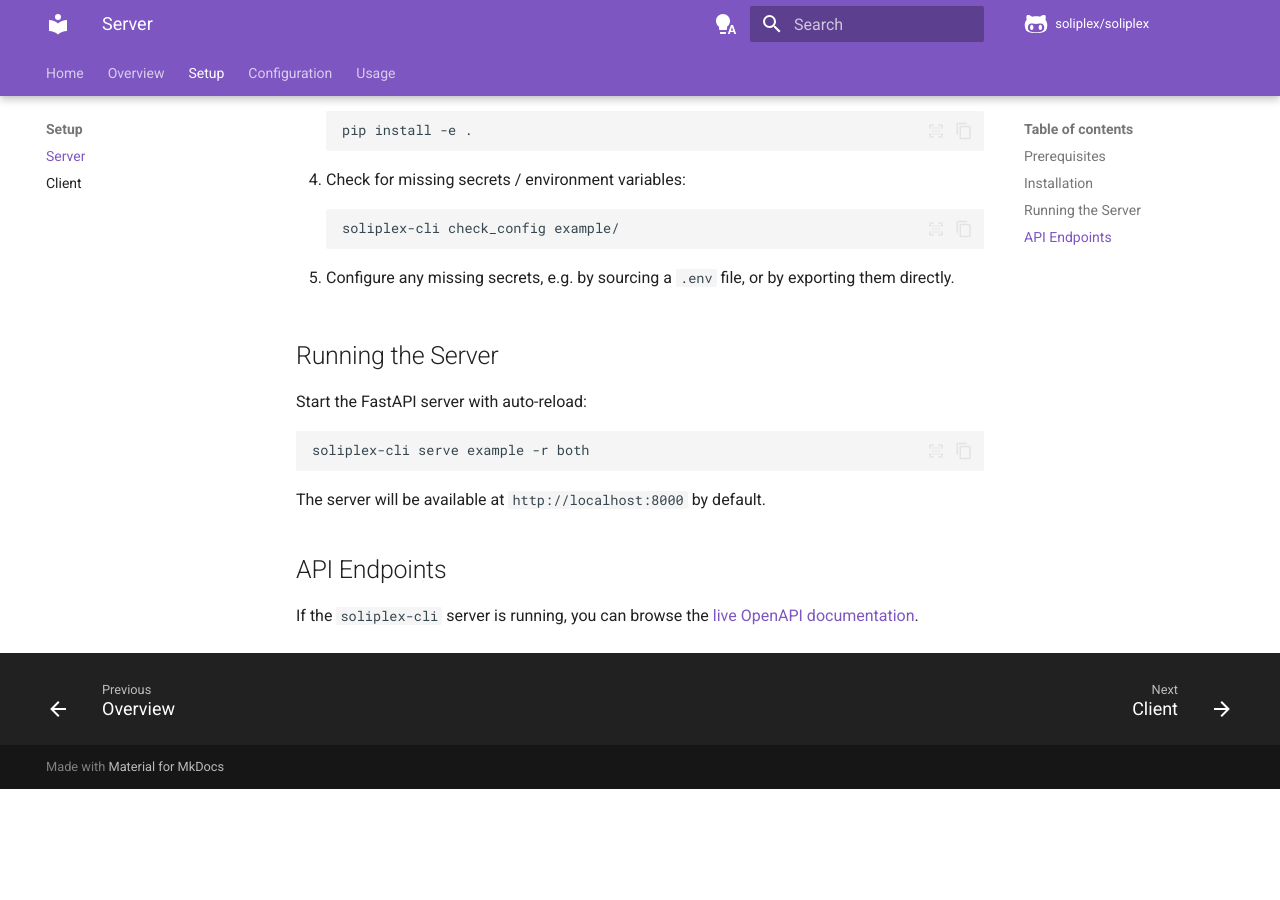
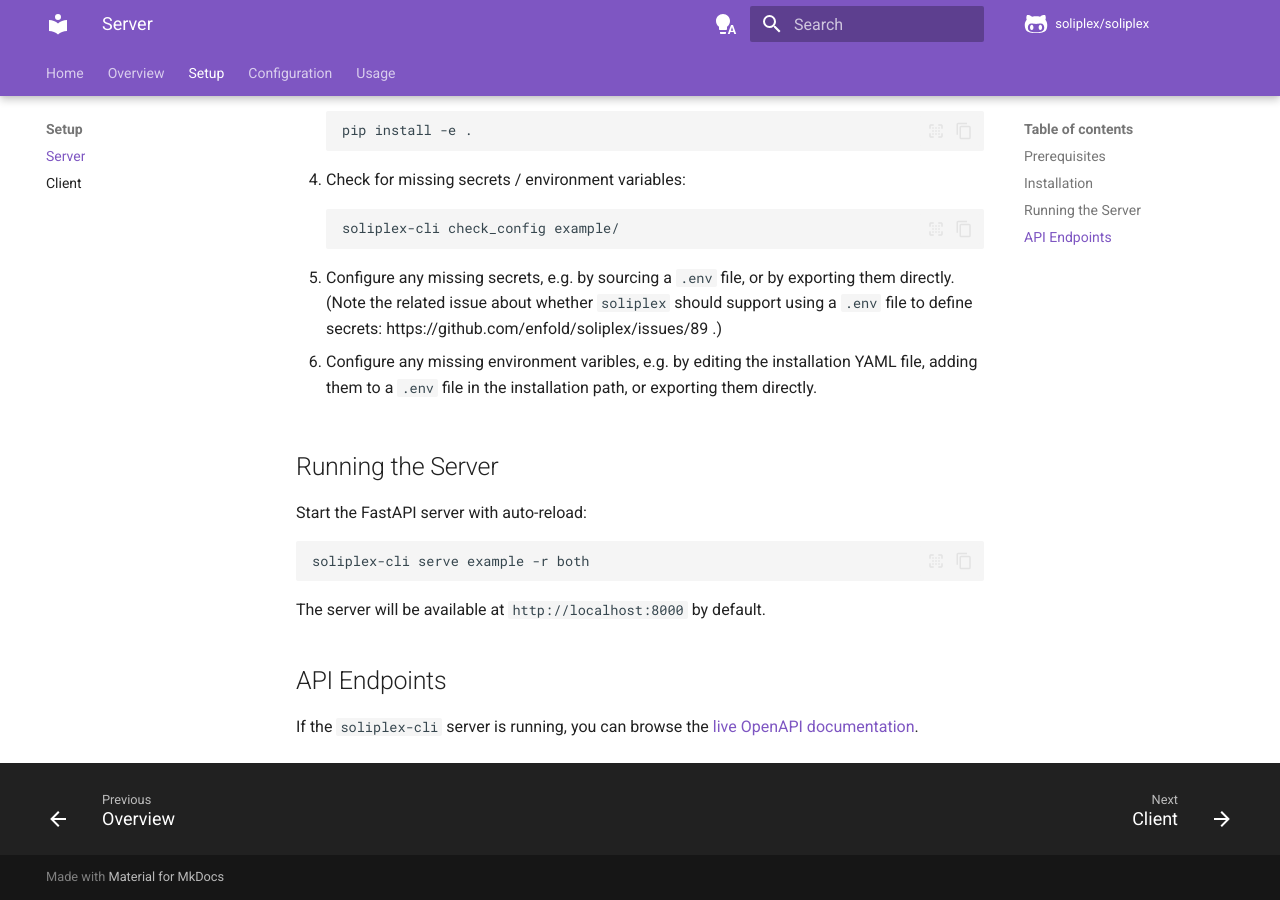
Before and after one commit to Open-Community-Building/soliplex, an MkDocs documentation site: the page built from docs/server.md, in a window 1280 px wide and 900 px high, scrolled down 751 px. Built offline with MkDocs 1.6.1 and Material for MkDocs 9.7.7, drawn with Linux system fonts in a browser that asks for light colours; comment, search, counter and statistics services are not loaded; before the commit the page ends 1540 px from its top, so only the background shows below that.

Commit message:
docs: ways to repair missing secrets / envvars

````diff
--- a/docs/server.md
+++ b/docs/server.md
@@ -34,7 +34,13 @@ to OpenAI and provides RAG functionality.
    ```
 
 5. Configure any missing secrets, e.g. by sourcing a `.env` file, or
-   by exporting them directly.
+   by exporting them directly. (Note the related issue about whether
+   `soliplex` should support using a `.env` file to define secrets:
+   https://github.com/enfold/soliplex/issues/89 .)
+
+6.  Configure any missing environment varibles, e.g. by editing
+    the installation YAML file, adding them to a `.env` file in the
+    installation path, or exporting them directly.
 
 
 ## Running the Server
````
